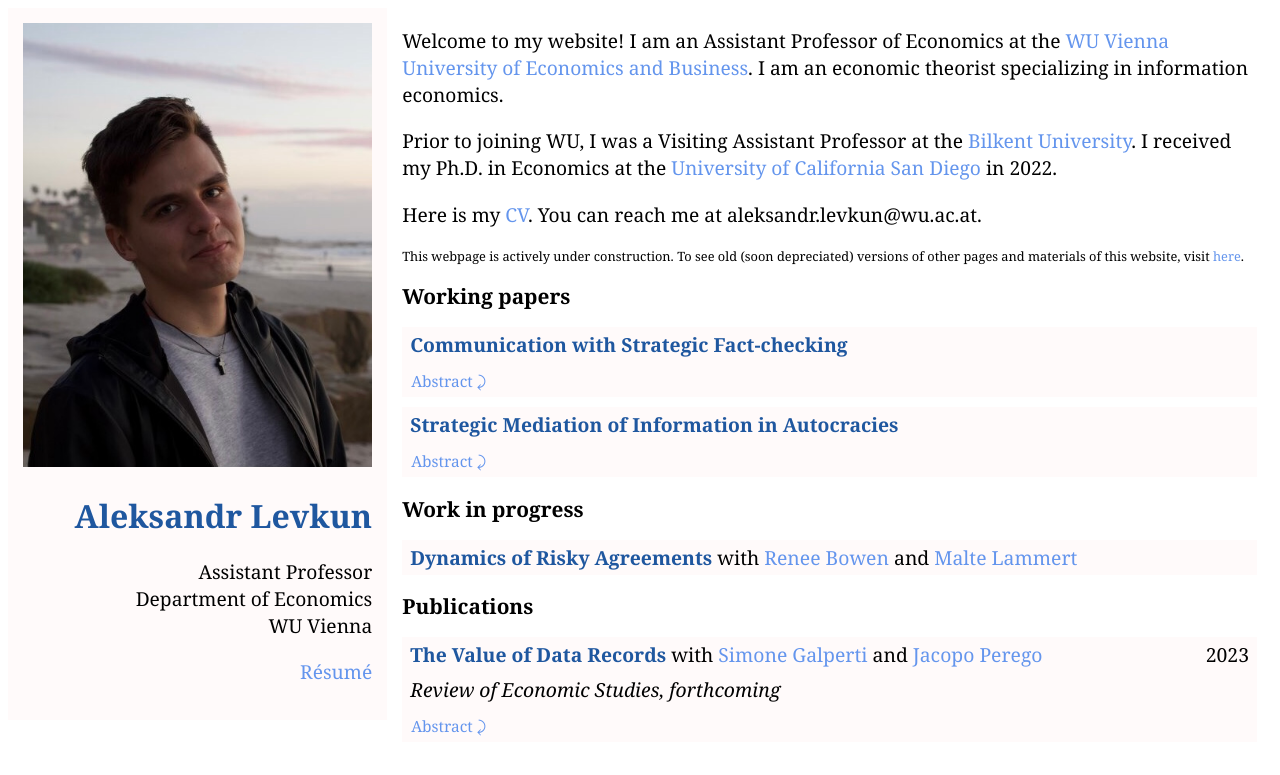
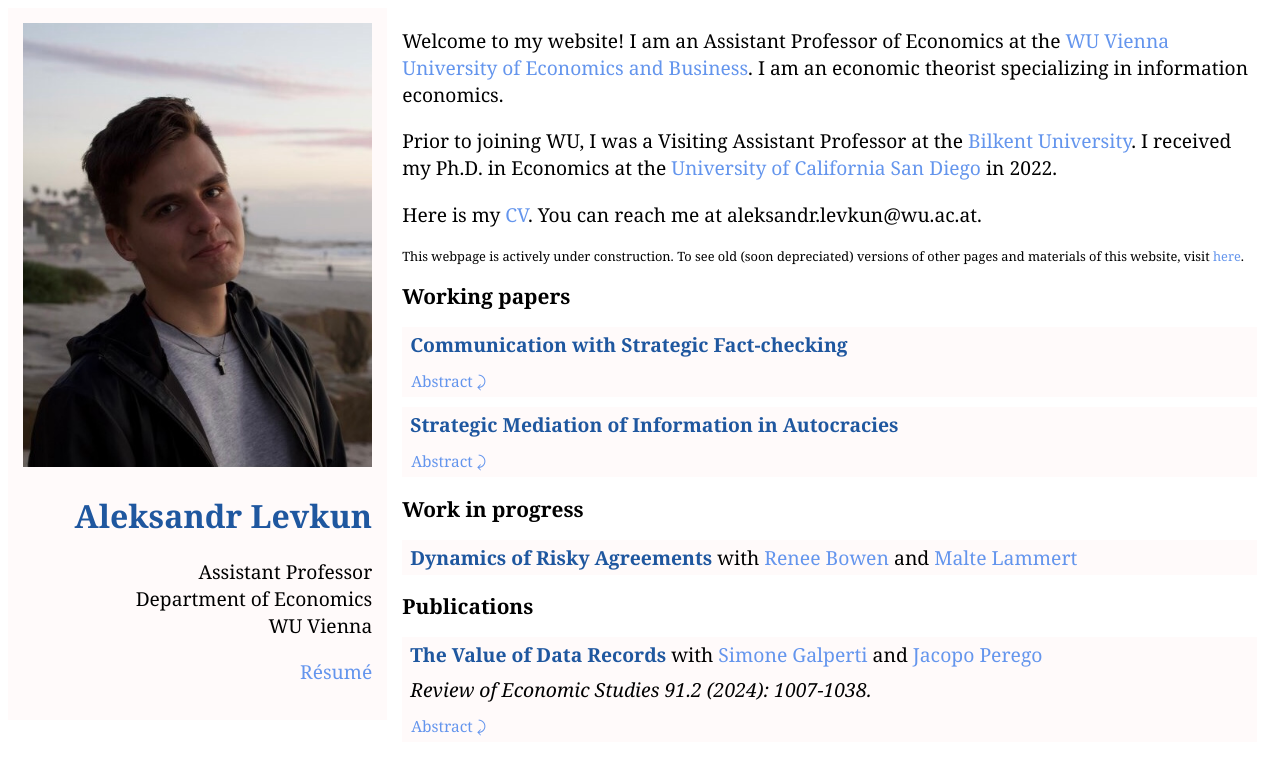
Before and after one commit to alevkun/alevkun.github.io, a Jekyll site: the page built from index.html, in a window 1280 px wide. Shown: the top 775 px of the page. Built offline with Jekyll 4.4.1, drawn with Linux system fonts in a browser that asks for light colours.

Commit message:
Update index.html

```diff
--- a/index.html
+++ b/index.html
@@ -155,10 +155,10 @@ title: Aleksandr Levkun
 		<td style="width:90%;padding-left:8px;"><a href="https://alevkun.github.io/assets/pdf/glp.pdf" style="color:#1F579F;font-weight:bold;">The Value of Data Records</a> with
 			<a href="https://sites.google.com/site/simonegalperti/">Simone Galperti</a> and
 			<a href="http://www.jperego.com/">Jacopo Perego</a></td>
-		<td align="right", style="padding-right:8px;"> 2023 </td>
+		<td align="right", style="padding-right:8px;"> </td>
 	</tr>
 	<tr>
-		<td style="padding-left:8px;"><i> Review of Economic Studies, forthcoming </i><!-- https://doi.org/10.1093/restud/rdad044 --></td>
+		<td style="padding-left:8px;"><i> Review of Economic Studies 91.2 (2024): 1007-1038. </i><!-- https://doi.org/10.1093/restud/rdad044 --></td>
 		<td> </td>
 	</tr>
 	<tr>
```
